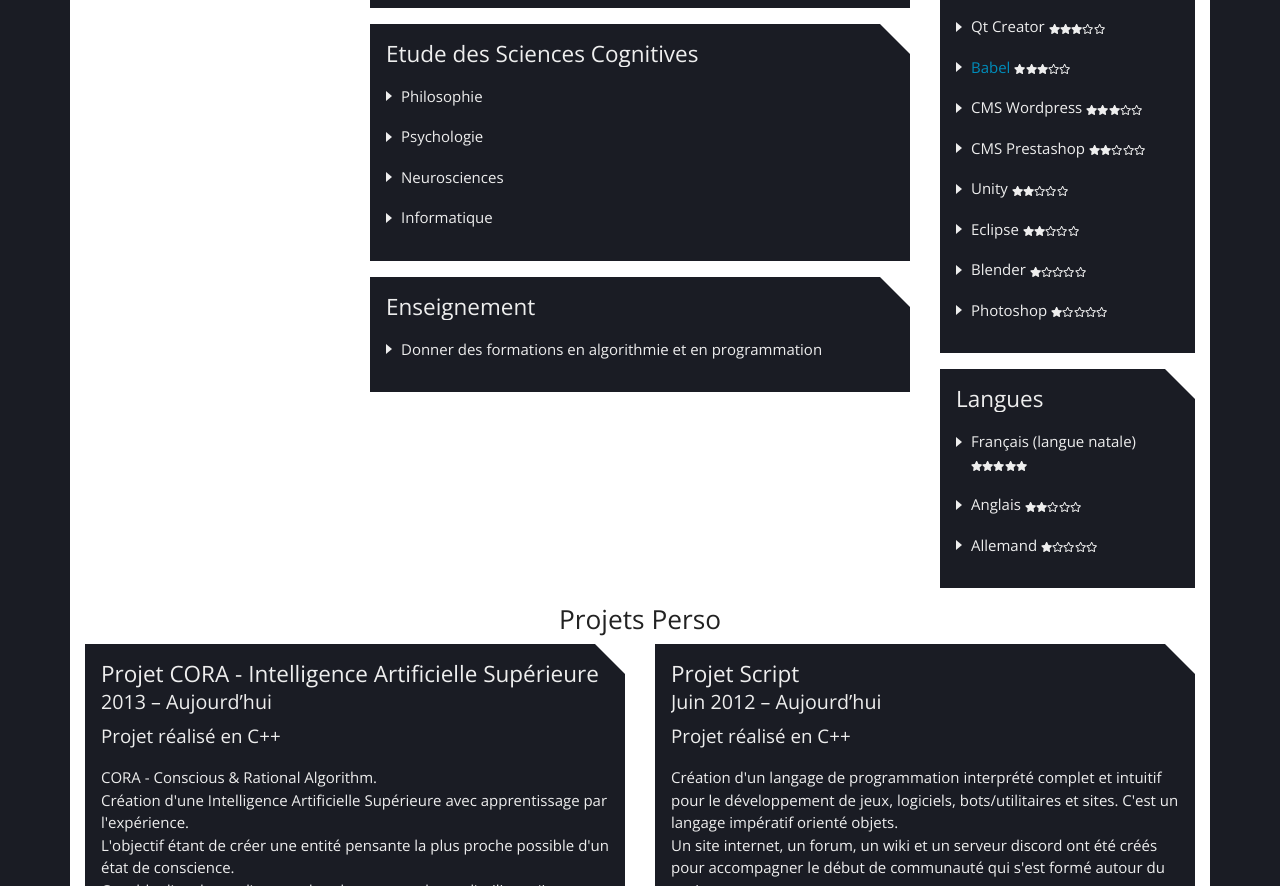
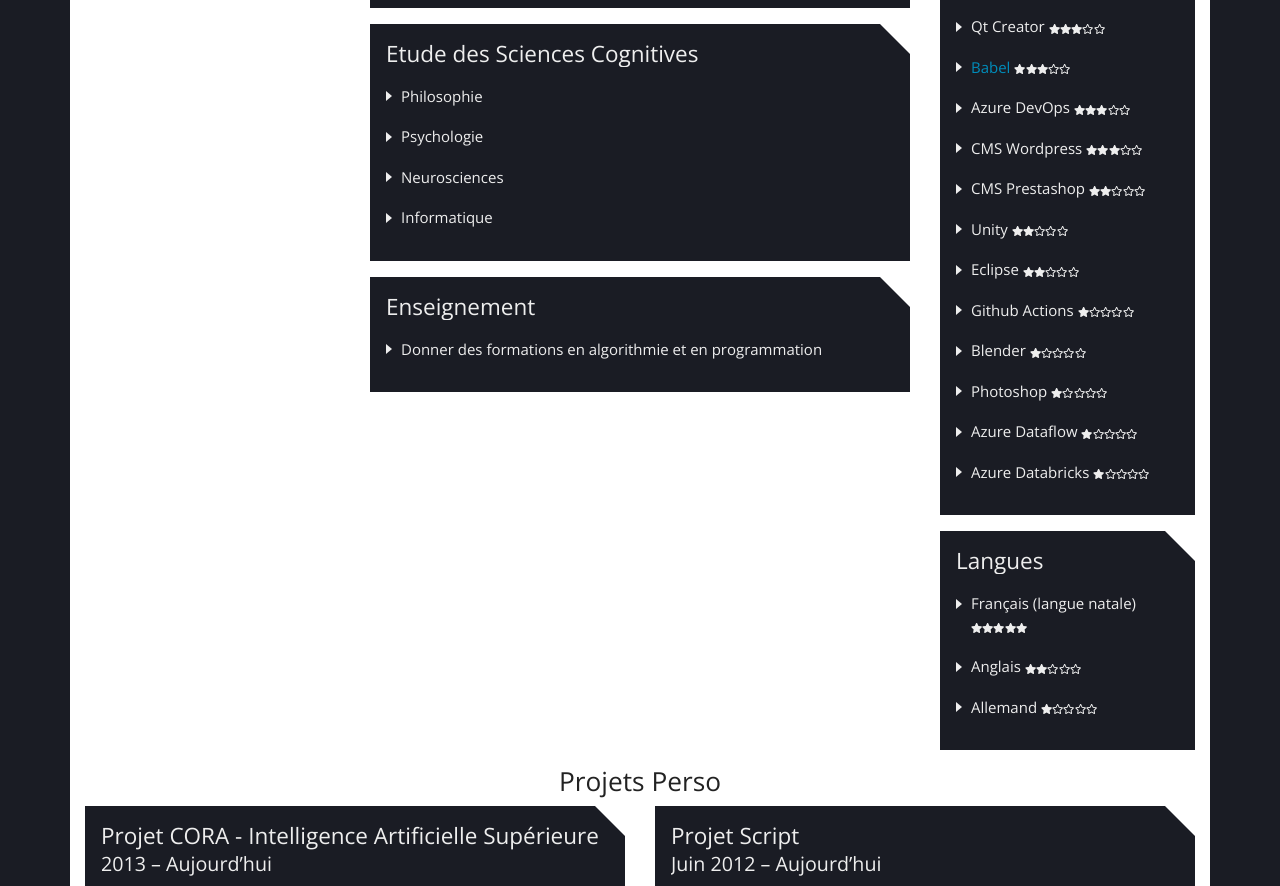
Before and after one commit to MorganCaron/CV, a plain HTML site: page index.html in a window 1280 px wide. Shown: the part 2701-3587 px from the top of the page. Drawn offline with nearby package versions, Linux system fonts and the light colour scheme.

Commit message:
Adding Azure tools & github actions

```diff
--- a/index.html
+++ b/index.html
@@ -248,12 +248,16 @@
 										<li>Git <span class="stars" note="3"></span></li>
 										<li>Qt Creator <span class="stars" note="3"></span></li>
 										<li><a href="https://babeljs.io/">Babel</a> <span class="stars" note="3"></span></li>
+										<li>Azure DevOps <span class="stars" note="3"></span></li>
 										<li>CMS Wordpress <span class="stars" note="3"></span></li>
 										<li>CMS Prestashop <span class="stars" note="2"></span></li>
 										<li>Unity <span class="stars" note="2"></span></li>
 										<li>Eclipse <span class="stars" note="2"></span></li>
+										<li>Github Actions <span class="stars" note="1"></span></li>
 										<li>Blender <span class="stars" note="1"></span></li>
 										<li>Photoshop <span class="stars" note="1"></span></li>
+										<li>Azure Dataflow <span class="stars" note="1"></span></li>
+										<li>Azure Databricks <span class="stars" note="1"></span></li>
 									</ul>
 								</article>
 								<article>
```
